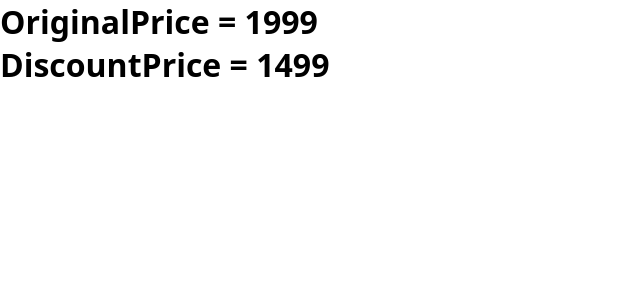
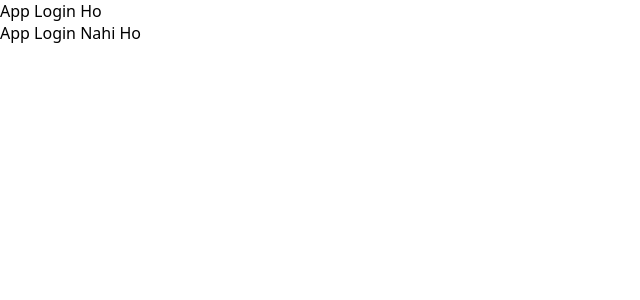
Before and after one commit to EshwarRao717/PRACTICE-SET2-PROPS-, a React (Vite) app in the folder 01-jsx/: page / in a window 1280 px wide. Shown: the top 300 px of the page, without its empty margins (0-640 px from the left). Built offline with nearby package versions, Linux system fonts and the light colour scheme.

Commit message:
04Commit

```diff
--- a/01-jsx/src/App.jsx
+++ b/01-jsx/src/App.jsx
@@ -1,4 +1,4 @@
-import ProductPrice from "./Compnents/ProductPrice ";
+import LoginMessage from "./Compnents/LoginMessage";
 
 
 
@@ -6,8 +6,9 @@ import ProductPrice from "./Compnents/ProductPrice ";
 function App() {
   return (
     <div>
-<ProductPrice originalPrice = "1999" discountPrice = "1499"/>
 
+<LoginMessage isLoggedIn = {true}/>
+<LoginMessage isLoggedIn = {false}/>
     </div>
   );
 }
--- /dev/null
+++ b/01-jsx/src/Compnents/LoginMessage.jsx
@@ -0,0 +1,13 @@
+
+
+const LoginMessage = ({isLoggedIn }) => {
+  return (
+    <div>
+        <p>
+            {isLoggedIn ? "App Login Ho ": "App Login Nahi Ho"}
+        </p>
+    </div>
+  )
+}
+
+export default LoginMessage
--- a/01-jsx/src/Compnents/ProductPrice .jsx
+++ /dev/null
@@ -1,15 +0,0 @@
-import React from 'react'
-
-const ProductPrice  = ({discountPrice,originalPrice}) => {
-  return (
-    <div>
-        <h1 style={{ whiteSpace: "pre-line" }}>
-            {`OriginalPrice = ${originalPrice}
-            DiscountPrice = ${discountPrice} `}
-        </h1>
-
-    </div>
-  )
-}
-
-export default ProductPrice
```
